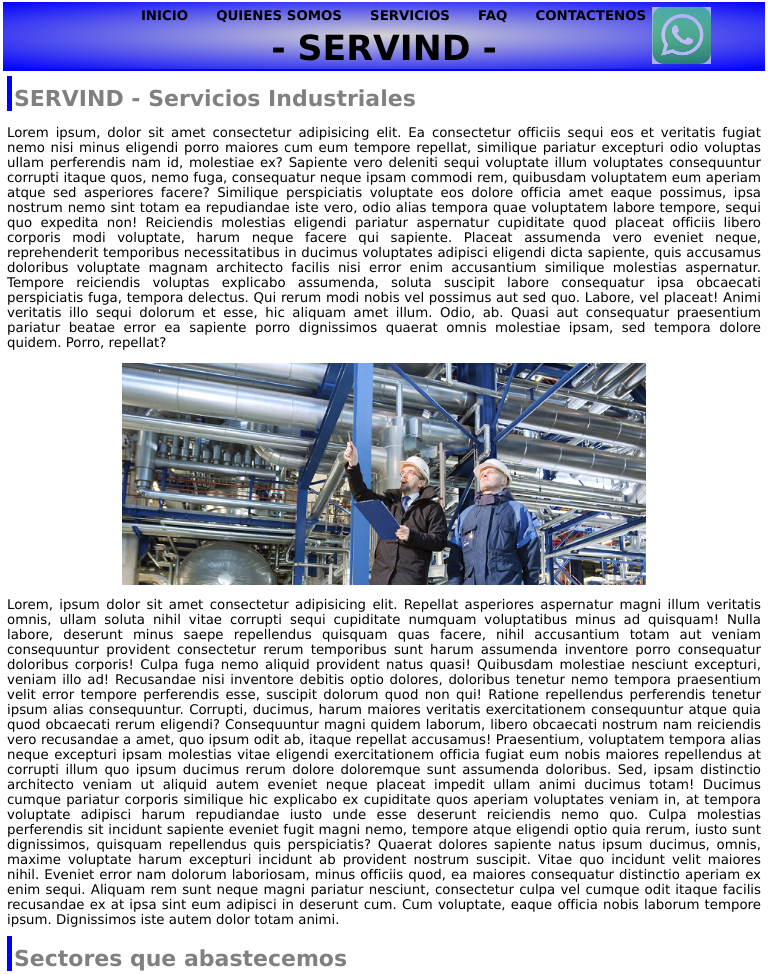
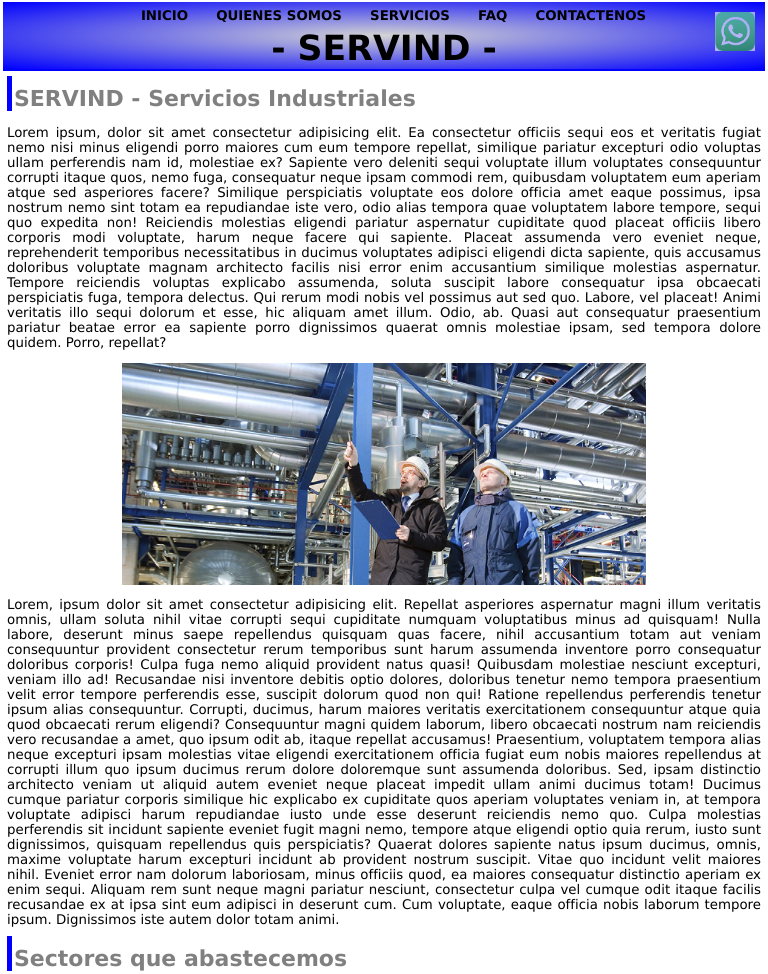
Before and after one commit to elafalla/Desafio5, a plain HTML site: page index.html in a window 768 px wide. Shown: the top 974 px of the page. Drawn offline with Linux system fonts and the light colour scheme.

Commit message:
Final desafio 5

```diff
--- a/css/estilos.css
+++ b/css/estilos.css
@@ -120,9 +120,14 @@ footer p {
 
 .logo_wapp {
   position: fixed;
-  right: 5px;
-  bottom: 270px;
+  right: 20px;
+  bottom: 260px;
   opacity: 60%;
+}
+
+.logo_wapp img {
+  width: 60px;
+  height: auto;
 }
 
 nav ul li {
@@ -506,8 +511,13 @@ aside h3 {
 
   .logo_wapp {
     position: fixed;
-    right: 0;
-    top: 5px;
+    right: 10px;
+    top: 10px;
+  }
+
+  .logo_wapp img {
+    width: 40px;
+    height: auto;
   }
 }
 
@@ -617,7 +627,12 @@ aside h3 {
   .logo_wapp {
     position: fixed;
     right: 5px;
-    top: 5px;
+    top: 15px;
+  }
+
+  .logo_wapp img {
+    width: 40px;
+    height: auto;
   }
 }
 
@@ -725,6 +740,11 @@ aside h3 {
     top: 5px;
   }
 
+  .logo_wapp img {
+    width: 40px;
+    height: auto;
+  }
+
   .footer nav ul li a {
     text-decoration: none;
     color: black;
--- a/index.html
+++ b/index.html
@@ -157,7 +157,7 @@
       <a
         href="https://api.whatsapp.com/send?phone=5492614197358"
         target="_blank"
-        ><img src="/img/logo_whatsapp.png" alt="logowapp" width="50%" />
+        ><img src="/img/logo_whatsapp.png" alt="logowapp"/>
       </a>
     </div>
 
```
